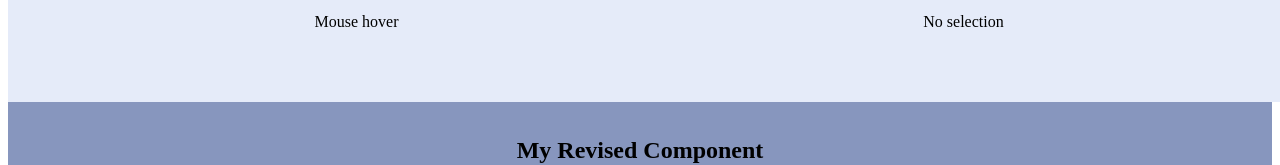
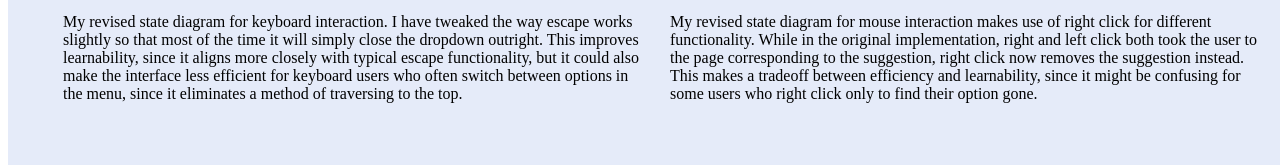
Before and after one commit to Nathan-SR/cs1300, a plain HTML site: page index.html in a window 1280 px wide. Shown: the part 3328-3493 px from the top of the page. Drawn offline with Linux system fonts and the light colour scheme.

Commit message:
descriptions

```diff
--- a/index.html
+++ b/index.html
@@ -175,11 +175,11 @@
         <div class="image-box">
           <div class="img-cont">
             <div class="img-border"><img src="Accessible Components\keyboard_edited_diagram.png" alt="Placeholder Image 7" class="image-item"></div>
-            <p>Mouse hover</p>
+            <p>My revised state diagram for keyboard interaction. I have tweaked the way escape works slightly so that most of the time it will simply close the dropdown outright. This improves learnability, since it aligns more closely with typical escape functionality, but it could also make the interface less efficient for keyboard users who often switch between options in the menu, since it eliminates a method of traversing to the top.</p>
           </div>
           <div class="img-cont">
             <div class="img-border"><img src="Accessible Components\mouse_edited_diagram.png" alt="Placeholder Image 8" class="image-item"></div>
-            <p>No selection</p>
+            <p>My revised state diagram for mouse interaction makes use of right click for different functionality. While in the original implementation, right and left click both took the user to the page corresponding to the suggestion, right click now removes the suggestion instead. This makes a tradeoff between efficiency and learnability, since it might be confusing for some users who right click only to find their option gone.</p>
           </div>
         </div>
       </div>
```
Also changed, not shown: Accessible Components/mouse_edited_diagram.png.
